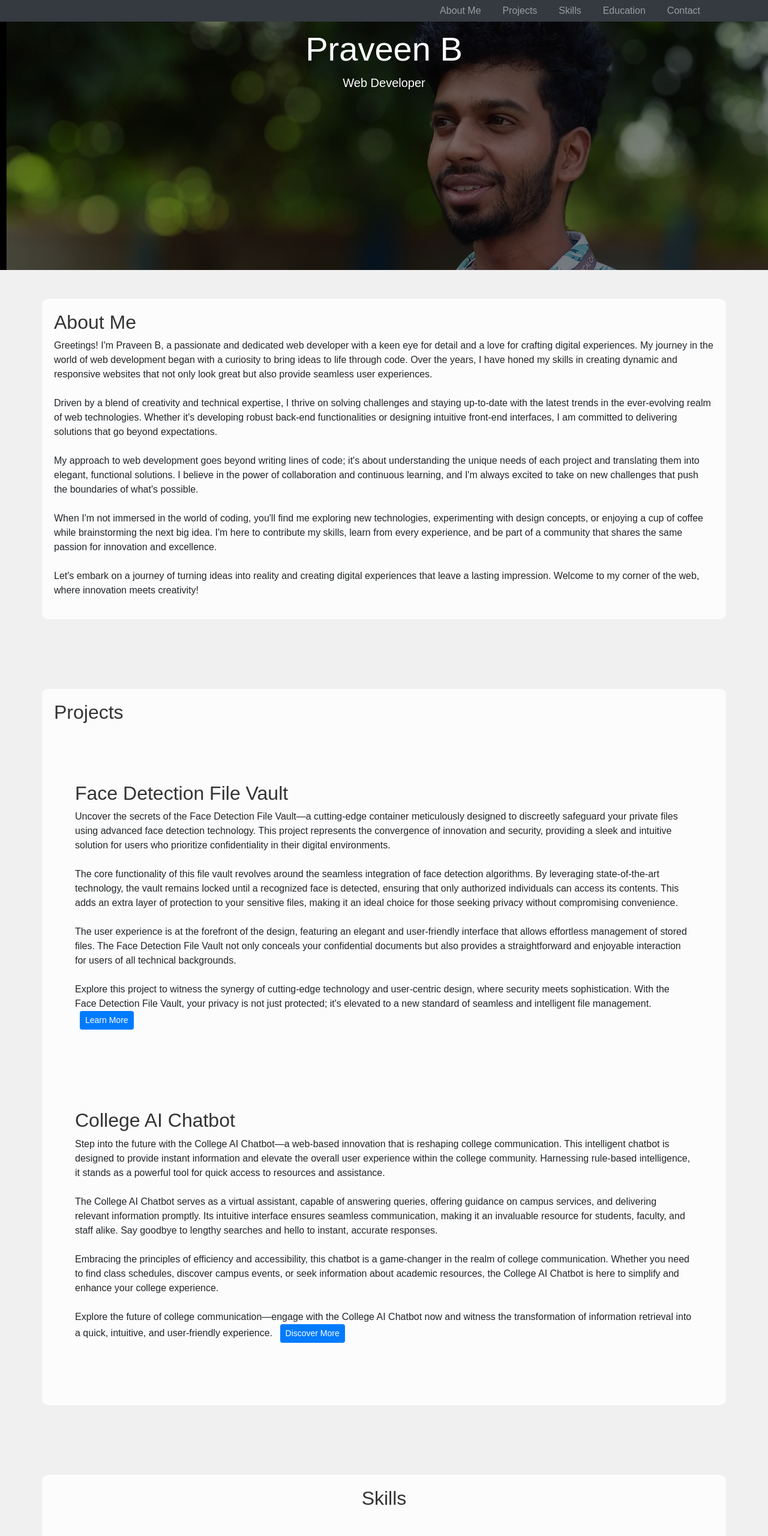
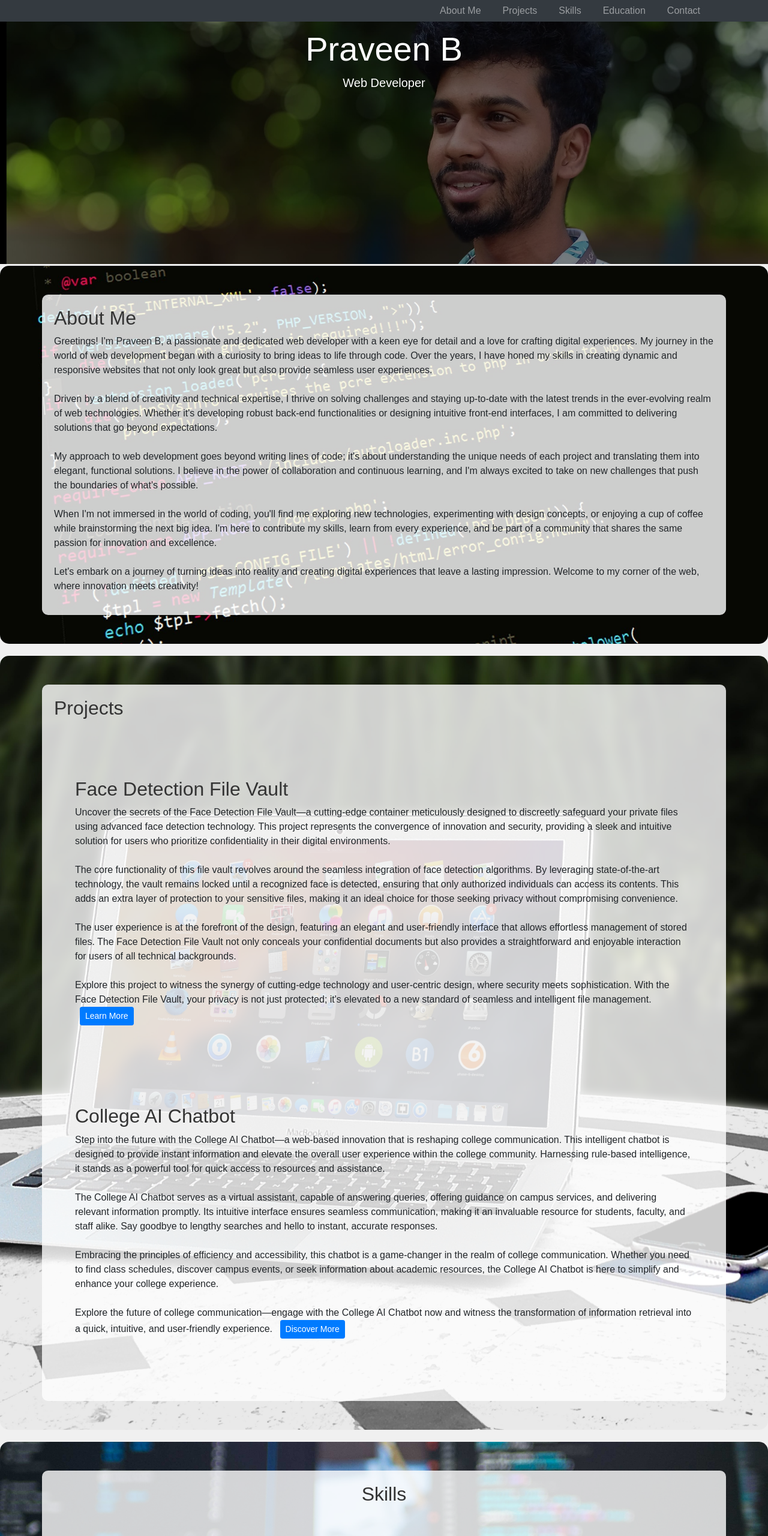
Before and after one commit to Praveen-mc/Portfolio, a plain HTML site: page index.html in a window 1280 px wide. Shown: the top 2560 px of the page at 60% size. Drawn offline with nearby package versions, Linux system fonts and the light colour scheme.

Commit message:
new changes updated

```diff
--- a/index.html
+++ b/index.html
@@ -10,7 +10,7 @@
   <title>Praveen B - Portfolio</title>
 </head>
 <body>
-    <header class="text-white text-center py-5 parallax transparent-header" data-aos="fade-up" style="background-image: url('/assets/cover.jpeg'); background-size: cover; background-position: center; height: 450px;">
+    <header class="text-white text-center py-5 parallax transparent-header" data-aos="fade-up" style="background-image: url('/assets/cover.jpeg'); background-size:cover; background-position:center; height: 440px; margin:0 0 3px 0; width: 100%;">
         <div class="container ">
             <h1 class="display-4">Praveen B</h1>
             <p class="lead">Web Developer</p>
--- a/styles.css
+++ b/styles.css
@@ -1,3 +1,8 @@
+*{
+    padding: 0;
+    margin: 0;
+    box-sizing: border-box;
+}
 body {
     font-family: 'Arial', sans-serif;
     margin: 0;
@@ -174,27 +179,27 @@ body {
 
 
   #about {
-    background-image: url('about.jpg');
+    background-image: url('./assets/about.jpg');
     /* background-color: rgba(255, 255, 255, 0.9); */
   }
 
   #projects {
-    background-image: url('project.jpg'); /* Replace with your image URL */
+    background-image: url('./assets/project.jpg'); /* Replace with your image URL */
     /* background-color: rgba(255, 255, 255, 0.9); */
   }
 
   #skills {
-    background-image: url('skills.jpg'); /* Replace with your image URL */
+    background-image: url('./assets/skills.jpg'); /* Replace with your image URL */
     /* background-color: rgba(255, 255, 255, 0.9); */
   }
 
   #education {
-    background-image: url('education.jpg'); /* Replace with your image URL */
+    background-image: url('./assets/education.jpg'); /* Replace with your image URL */
     /* background-color: rgba(255, 255, 255, 0.9); */
   }
 
   #contact {
-    background-image: url('contact.jpg'); /* Replace with your image URL */
+    background-image: url('./assets/contact.jpg'); /* Replace with your image URL */
     /* background-color: rgba(255, 255, 255, 0.9); */
   }
 
```
